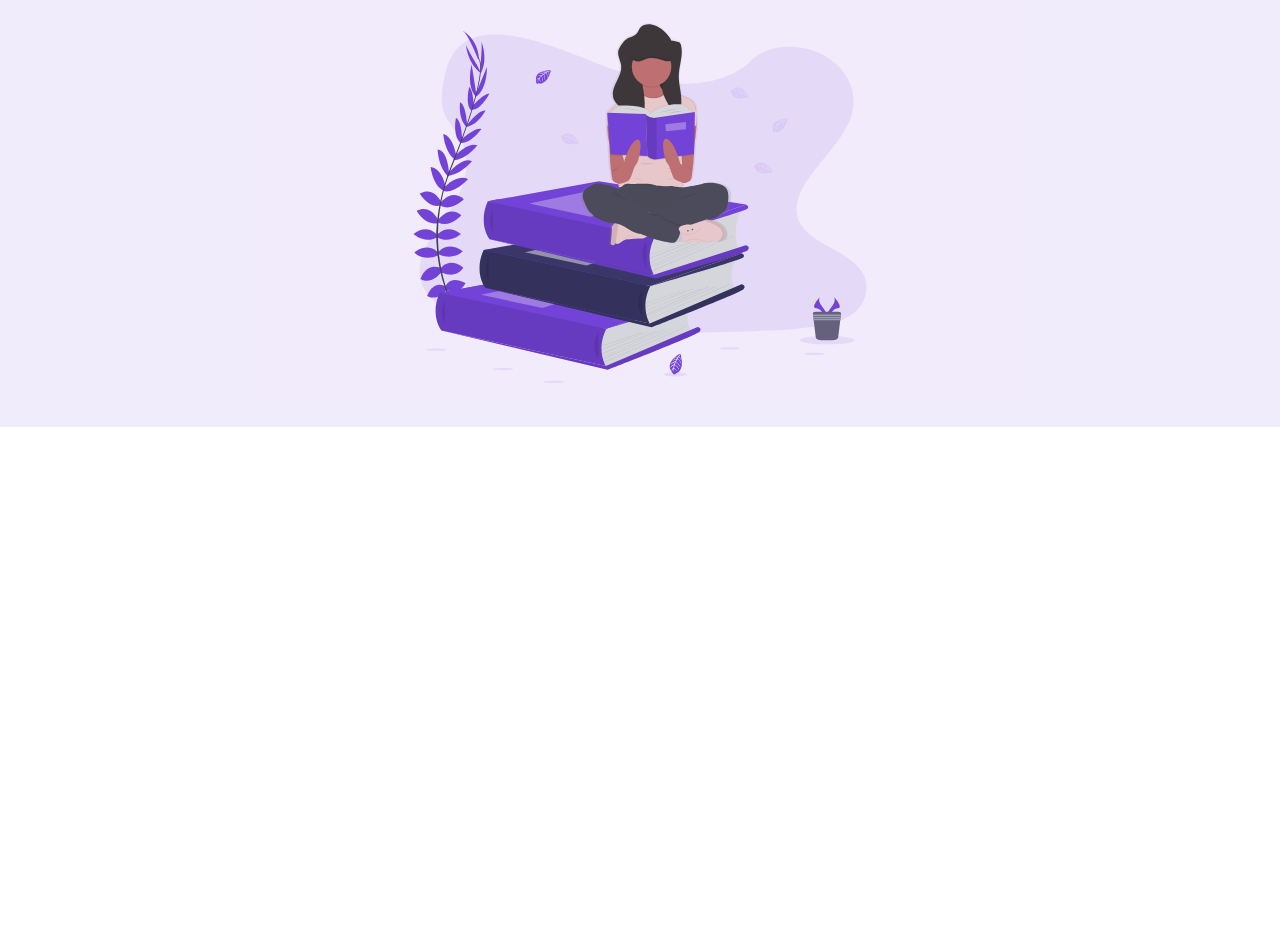
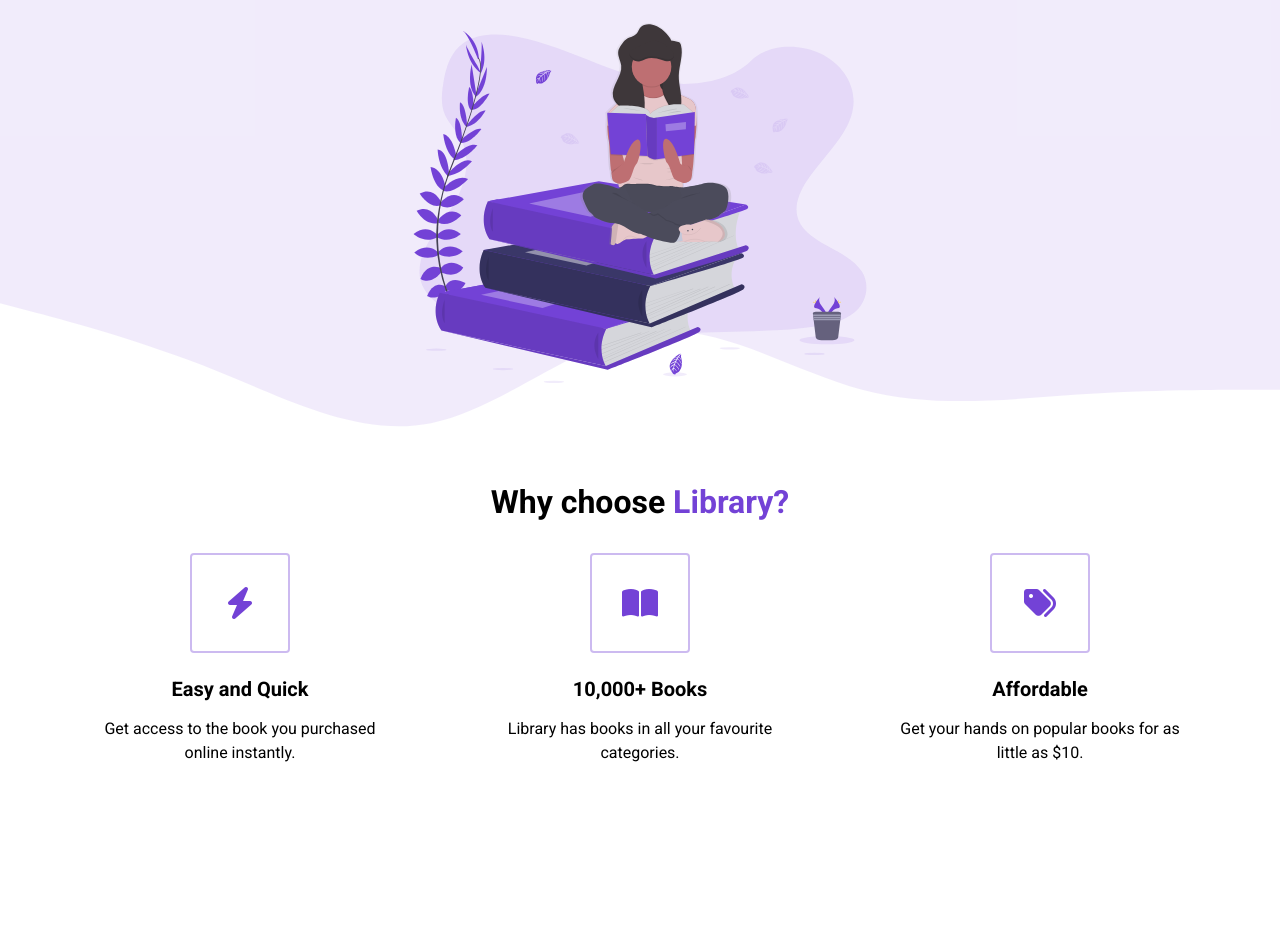
Before and after one commit to eg-malik/E-Commerce, a plain HTML site: page index.html in a window 1280 px wide. Shown: the part 373-1309 px from the top of the page. Before the commit the page ends 800 px from the top, so only its background shows below. Drawn offline with Linux system fonts and the light colour scheme.

Commit message:
Library Section

```diff
--- a/index.html
+++ b/index.html
@@ -5,6 +5,10 @@
     <meta name="viewport" content="width=device-width, initial-scale=1.0" />
     <title>Library</title>
     <link rel="stylesheet" href="styles.css" />
+    <script
+      src="https://kit.fontawesome.com/c8e4d183c2.js"
+      crossorigin="anonymous"
+    ></script>
   </head>
   <body>
     <section id="landing">
@@ -33,5 +37,58 @@
         </div>
       </header>
     </section>
+
+    <main>
+      <section id="highlights">
+        <div class="container">
+          <div class="row">
+            <h2 class="section__title">
+              Why choose <span class="purple">Library?</span>
+            </h2>
+            <div class="highlight__wrapper">
+              <div class="highlight">
+                <div class="highlight__img">
+                  <i class="fas fa-bolt"></i>
+                </div>
+                <h3 class="highlight__subtitle">Easy and Quick</h3>
+                <p class="highlight__para">
+                  Get access to the book you purchased online instantly.
+                </p>
+              </div>
+              <div class="highlight">
+                <div class="highlight__img">
+                  <i class="fas fa-book-open"></i>
+                </div>
+                <h3 class="highlight__subtitle">10,000+ Books</h3>
+                <p class="highlight__para">
+                  Library has books in all your favourite categories.
+                </p>
+              </div>
+              <div class="highlight">
+                <div class="highlight__img">
+                  <i class="fas fa-tags"></i>
+                </div>
+                <h3 class="highlight__subtitle">Affordable</h3>
+                <p class="highlight__para">
+                  Get your hands on popular books for as little as $10.
+                </p>
+              </div>
+            </div>
+          </div>
+        </div>
+      </section>
+
+      <section id="features">
+        <div class="container">
+          <div class="row"></div>
+        </div>
+      </section>
+
+      <!-- <section id="recent">
+        <div class="container">
+          <div class="row"></div>
+        </div>
+      </section> -->
+    </main>
   </body>
 </html>
--- a/styles.css
+++ b/styles.css
@@ -14,6 +14,10 @@ nav {
 
 img {
   width: 100%;
+}
+
+p {
+  line-height: 1.5;
 }
 
 .nav__container {
@@ -120,6 +124,7 @@ button:active {
 
 .header__img--wrapper {
   padding: 20px;
+  z-index: 2;
 }
 
 .header__img {
@@ -128,3 +133,85 @@ button:active {
   max-height: 50vh;
   padding: 20px;
 }
+
+.container {
+  padding: 56px 0;
+}
+
+.row {
+  width: 100%;
+  max-width: 1200px;
+  margin: 0 auto;
+}
+
+/* HIGHLIGHTS */
+
+#highlights {
+  position: relative;
+}
+
+#highlights:before {
+  content: "";
+  background: url(assets/wave.svg);
+  position: absolute;
+  width: 101vw;
+  height: 12vw;
+  top: 1px;
+  left: 0;
+  z-index: 1;
+  background-size: cover;
+  background-repeat: no-repeat;
+  transform: translateY(-100%);
+}
+
+#highlights:after {
+  content: "";
+  background: url(assets/wave.svg);
+  position: absolute;
+  width: 101vw;
+  height: 12vw;
+  bottom: 1px;
+  left: 0;
+  z-index: 1;
+  background-size: cover;
+  background-repeat: no-repeat;
+  transform: translateY(100%) rotate(180deg);
+}
+
+.highlight__wrapper {
+  display: flex;
+}
+
+.highlight {
+  padding: 0 24px;
+  width: calc(100% / 3);
+  display: flex;
+  align-items: center;
+  justify-content: center;
+  flex-direction: column;
+}
+
+.highlight__para {
+  text-align: center;
+  max-width: 280px;
+}
+
+.highlight__img {
+  border: 2px solid #7342d65d;
+  color: #7342d6;
+  width: 100px;
+  height: 100px;
+  display: flex;
+  align-items: center;
+  justify-content: center;
+  border-radius: 4px;
+  font-size: 32px;
+  margin-bottom: 24px;
+}
+
+.highlight__subtitle {
+  font-size: 20px;
+  margin-bottom: 16px;
+}
+
+/* FEATURES */
```
